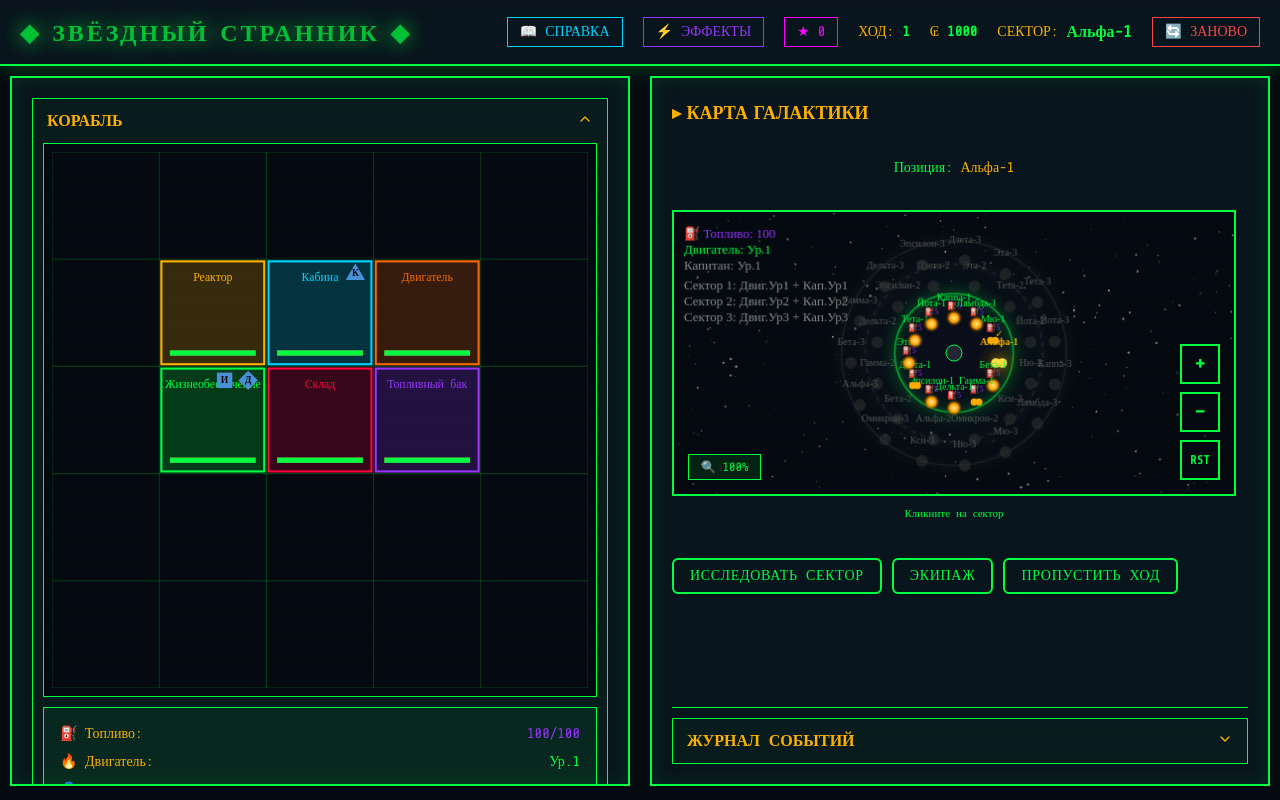
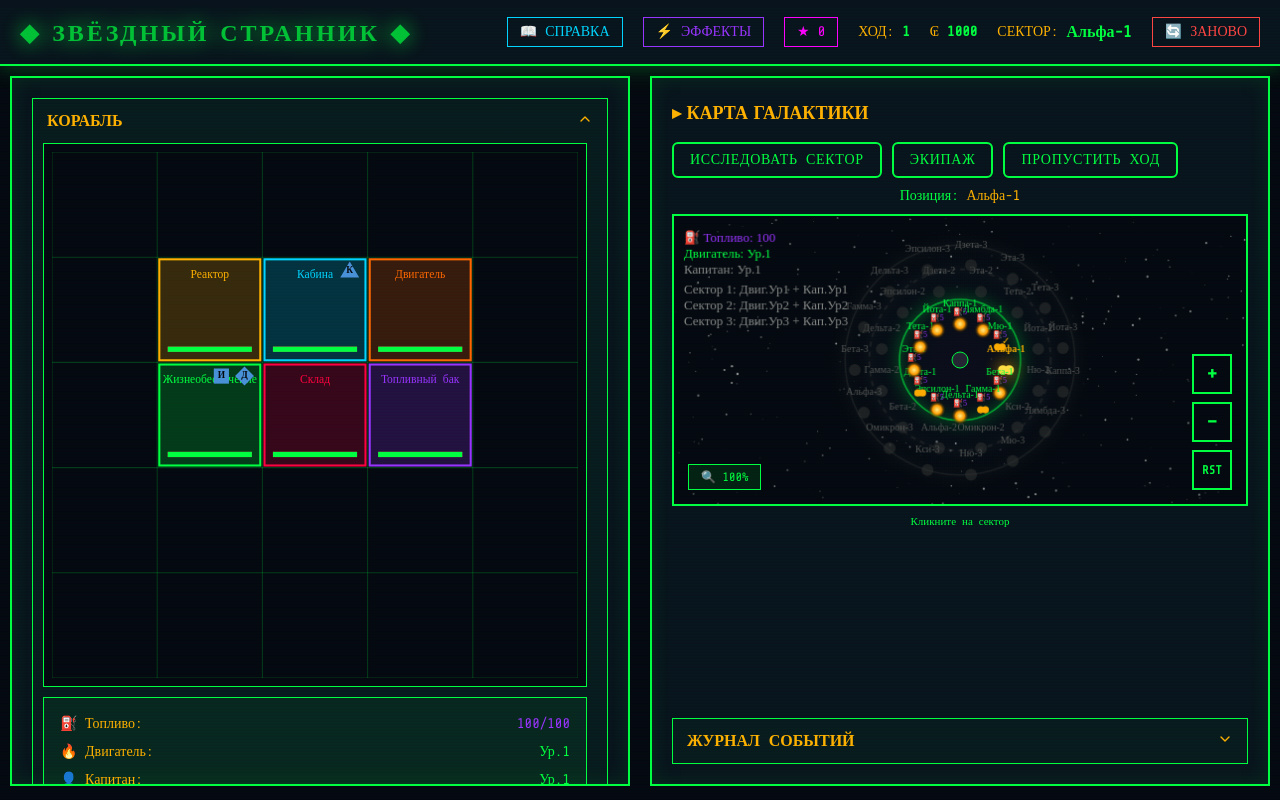
Before and after one commit to Kotovar/star-wanderer-ai, a Next.js app: page / in a window 1280 px wide. Built offline with nearby package versions, Linux system fonts and the light colour scheme.

Commit message:
fix: правки по картам

```diff
--- a/src/app/page.tsx
+++ b/src/app/page.tsx
@@ -173,6 +173,11 @@ export default function Home() {
                     min-width: 0;
                 }
 
+                /* Reserve space for scrollbar in accordion content */
+                [data-slot="accordion-content"] {
+                    scrollbar-gutter: stable;
+                }
+
                 @media (max-width: 655px) {
                     .panel {
                         margin: 6px;
@@ -263,11 +268,14 @@ export default function Home() {
 
                 {/* Right Panel */}
                 <div className="panel flex-1 lg:flex-1 flex flex-col mt-4 lg:mt-0 min-w-0 lg:h-[calc(100vh-90px)] pl-3">
-                    <div className="flex-1 overflow-y-auto min-h-0 pr-3">
+                    <div className="flex-1 flex flex-col gap-2 min-h-0">
+                        {/* Event Display (maps and other panels) */}
+                        <div className="flex-1 overflow-hidden min-h-0">
                             <EventDisplay />
                         </div>
 
-                    <div className="shrink-0 overflow-hidden mt-2.5 border-t border-[#00ff41] pt-2.5">
+                        {/* Event Journal */}
+                        <div className="shrink-0">
                             <Accordion type="multiple" className="h-full">
                                 <AccordionItem
                                     value="log"
@@ -276,11 +284,14 @@ export default function Home() {
                                     <AccordionTrigger className="font-['Orbitron'] font-bold text-sm md:text-base text-[#ffb000] hover:text-[#00ff41] py-2 px-1 md:py-2.5 cursor-pointer truncate">
                                         ЖУРНАЛ СОБЫТИЙ
                                     </AccordionTrigger>
-                                <AccordionContent className="overflow-y-auto max-h-50">
+                                    <AccordionContent className="overflow-y-scroll">
+                                        <div className="max-h-50">
                                             <GameLog />
+                                        </div>
                                     </AccordionContent>
                                 </AccordionItem>
                             </Accordion>
+                        </div>
                     </div>
                 </div>
             </main>
--- a/src/game/components/EventPanels.tsx
+++ b/src/game/components/EventPanels.tsx
@@ -67,23 +67,11 @@ export function EventDisplay() {
     switch (gameMode) {
         case "galaxy_map":
             return (
-                <div className="flex flex-col gap-4">
-                    <div className="font-['Orbitron'] font-bold text-lg text-[#ffb000] mb-4">
+                <div className="flex flex-col gap-2 h-full">
+                    <div className="font-['Orbitron'] font-bold text-lg text-[#ffb000] mb-2">
                         ▸ КАРТА ГАЛАКТИКИ
                     </div>
-                    <div className="text-sm text-center">
-                        Позиция:{" "}
-                        <span className="text-[#ffb000]">
-                            {currentSector?.name}
-                        </span>
-                    </div>
-                    <div className="mt-4">
-                        <GalaxyMap />
-                        <div className="mt-2.5 text-[11px] text-center text-[#00ff41]">
-                            Кликните на сектор
-                        </div>
-                    </div>
-                    <div className="flex gap-2.5 flex-wrap mt-5">
+                    <div className="flex gap-2.5 flex-wrap">
                         <Button
                             onClick={showSectorMap}
                             className="bg-transparent border-2 border-[#00ff41] text-[#00ff41] hover:bg-[#00ff41] hover:text-[#050810] uppercase tracking-wider"
@@ -103,25 +91,29 @@ export function EventDisplay() {
                             ПРОПУСТИТЬ ХОД
                         </Button>
                     </div>
+                    <div className="text-sm text-center">
+                        Позиция:{" "}
+                        <span className="text-[#ffb000]">
+                            {currentSector?.name}
+                        </span>
+                    </div>
+                    <div className="flex-1 min-h-0">
+                        <GalaxyMap />
+                        <div className="text-[11px] text-center text-[#00ff41] mt-2">
+                            {" "}
+                            Кликните на сектор{" "}
+                        </div>
+                    </div>
                 </div>
             );
 
         case "sector_map":
             return (
-                <div className="flex flex-col gap-4">
-                    <div className="font-['Orbitron'] font-bold text-lg text-[#ffb000] mb-4">
+                <div className="flex flex-col gap-2 h-full">
+                    <div className="font-['Orbitron'] font-bold text-lg text-[#ffb000] mb-2">
                         ▸ {currentSector?.name}
                     </div>
-                    <div className="text-sm text-center">
-                        Уровень угрозы: {currentSector?.danger}
-                    </div>
-                    <div className="mt-4">
-                        <SectorMap />
-                        <div className="mt-2.5 text-[11px] text-center text-[#00ff41]">
-                            Кликните по объекту
-                        </div>
-                    </div>
-                    <div className="flex gap-2.5 flex-wrap mt-4">
+                    <div className="flex gap-2.5 flex-wrap">
                         <Button
                             onClick={showGalaxyMap}
                             className="bg-transparent border-2 border-[#00ff41] text-[#00ff41] hover:bg-[#00ff41] hover:text-[#050810] uppercase tracking-wider"
@@ -140,6 +132,15 @@ export function EventDisplay() {
                         >
                             ПРОПУСТИТЬ ХОД
                         </Button>
+                    </div>
+                    <div className="text-sm text-center">
+                        Уровень угрозы: {currentSector?.danger}
+                    </div>
+                    <div className="flex-1 min-h-0">
+                        <SectorMap />
+                        <div className="text-[11px] text-center text-[#00ff41] mt-2">
+                            Кликните по объекту
+                        </div>
                     </div>
                 </div>
             );
--- a/src/game/components/GalaxyMap.tsx
+++ b/src/game/components/GalaxyMap.tsx
@@ -242,9 +242,7 @@ export function GalaxyMap() {
     // Handle wheel zoom
     const handleWheel = useCallback(
         (e: React.WheelEvent<HTMLCanvasElement>) => {
-            // Note: preventDefault doesn't work in passive listeners, but we don't need it here
-            // since we're only handling zoom, not preventing browser scroll
-
+            e.stopPropagation();
             const delta = -e.deltaY * ZOOM_SENSITIVITY;
             const newZoom = Math.min(
                 MAX_ZOOM,
@@ -363,7 +361,7 @@ export function GalaxyMap() {
     };
 
     return (
-        <div ref={containerRef} className="w-full h-full flex-1 relative">
+        <div ref={containerRef} className="w-full relative">
             <canvas
                 ref={canvasRef}
                 className="border-2 border-[#00ff41] bg-[#050810] cursor-grab w-full h-full"
--- a/src/game/components/SectorMap.tsx
+++ b/src/game/components/SectorMap.tsx
@@ -537,6 +537,7 @@ export function SectorMap() {
     // Handle wheel zoom
     const handleWheel = useCallback(
         (e: React.WheelEvent<HTMLCanvasElement>) => {
+            e.stopPropagation();
             const delta = -e.deltaY * ZOOM_SENSITIVITY;
             const newZoom = Math.min(
                 MAX_ZOOM,
@@ -904,7 +905,7 @@ export function SectorMap() {
 
             <canvas
                 ref={canvasRef}
-                className="border-2 border-[#00ff41] bg-[#050810] cursor-grab w-full h-auto"
+                className="border-2 border-[#00ff41] bg-[#050810] cursor-grab w-full h-full"
                 style={{ cursor: isDragging ? "grabbing" : "grab" }}
                 onClick={handleClick}
                 onWheel={handleWheel}
```
Lines whose indentation alone changed are shown as unchanged.
